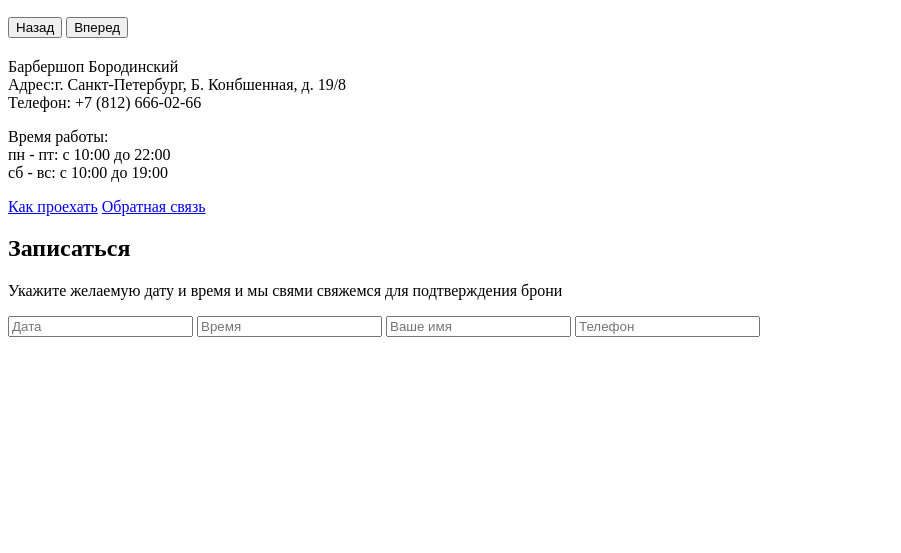
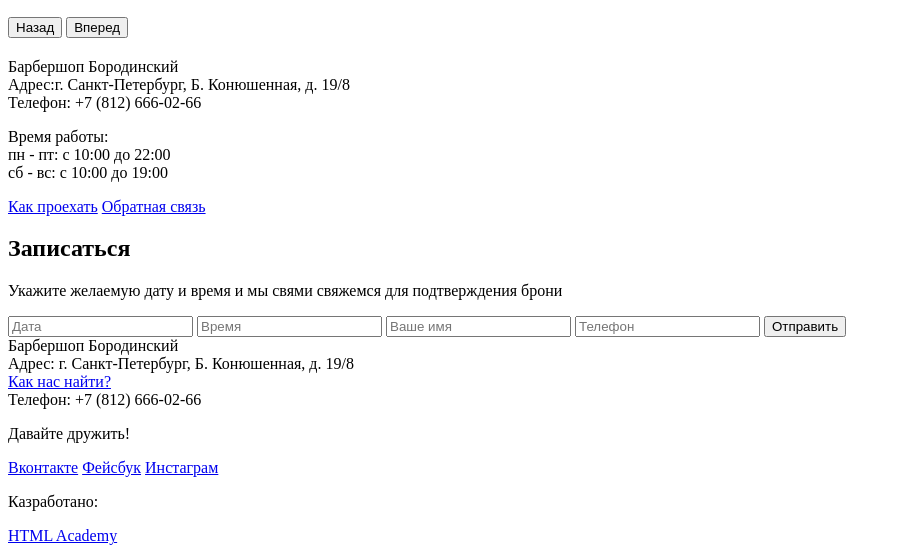
Before and after one commit to cofemania/barbershop, a plain HTML site: page index.html in a window 1280 px wide. Shown: the part 767-1320 px from the top of the page, without its empty margins (0-901 px from the left). Before the commit the page ends 1112 px from the top, so only its background shows below. Drawn offline with Linux system fonts and the light colour scheme.

Commit message:
Добавил футер

```diff
--- a/index.html
+++ b/index.html
@@ -77,7 +77,7 @@
                         <h2 class="index-content-title"Контактная Информация></h2>
                         <p>
                             Барбершоп Бородинский<br>
-                            Адрес:г. Санкт-Петербург, Б. Конбшенная, д. 19/8<br>
+                            Адрес:г. Санкт-Петербург, Б. Конюшенная, д. 19/8<br>
                             Телефон: +7 (812) 666-02-66
                         </p>
                         <p>
@@ -95,11 +95,32 @@
                             <input type="text" name="date" value="" placeholder="Дата">
                             <input type="text" name="time" value="" placeholder="Время">
                             <input type="text" name="name" value="" placeholder="Ваше имя">
-                            <input type="text" name="phone" value="" placeholder="Телефон">
+                            <input type="tel" name="phone" value="" placeholder="Телефон">
+                            <button class="btn" type="submit">Отправить</button>
                         </form>
                     </div>
                 </div>
             </div>
         </main>
+        <footer class="main-footer">
+            <div class="container">
+                <section class="footer-contacts">
+                    Барбершоп Бородинский <br>
+                    Адрес: г. Санкт-Петербург, Б. Конюшенная, д. 19/8 <br>
+                    <a href="#">Как нас найти?</a><br>
+                    Телефон: +7 (812) 666-02-66
+                </section>
+                <section class="footer-social">
+                    <p>Давайте дружить!</p>
+                    <a class="social-btn social-btn-vk" href="#">Вконтакте</a>
+                    <a class="social-btn social-btn-fb" href="#">Фейсбук</a>
+                    <a class="social-btn social-btn-inst" href="#">Инстаграм</a>
+                </section>
+                <section class="footer-copyright">
+                    <p>Казработано:</p>
+                    <a class="btn" href="https://htmlacademy.ru">HTML Academy</a>
+                </section>
+            </div>
+        </footer>
     </body>
 </html>
```
